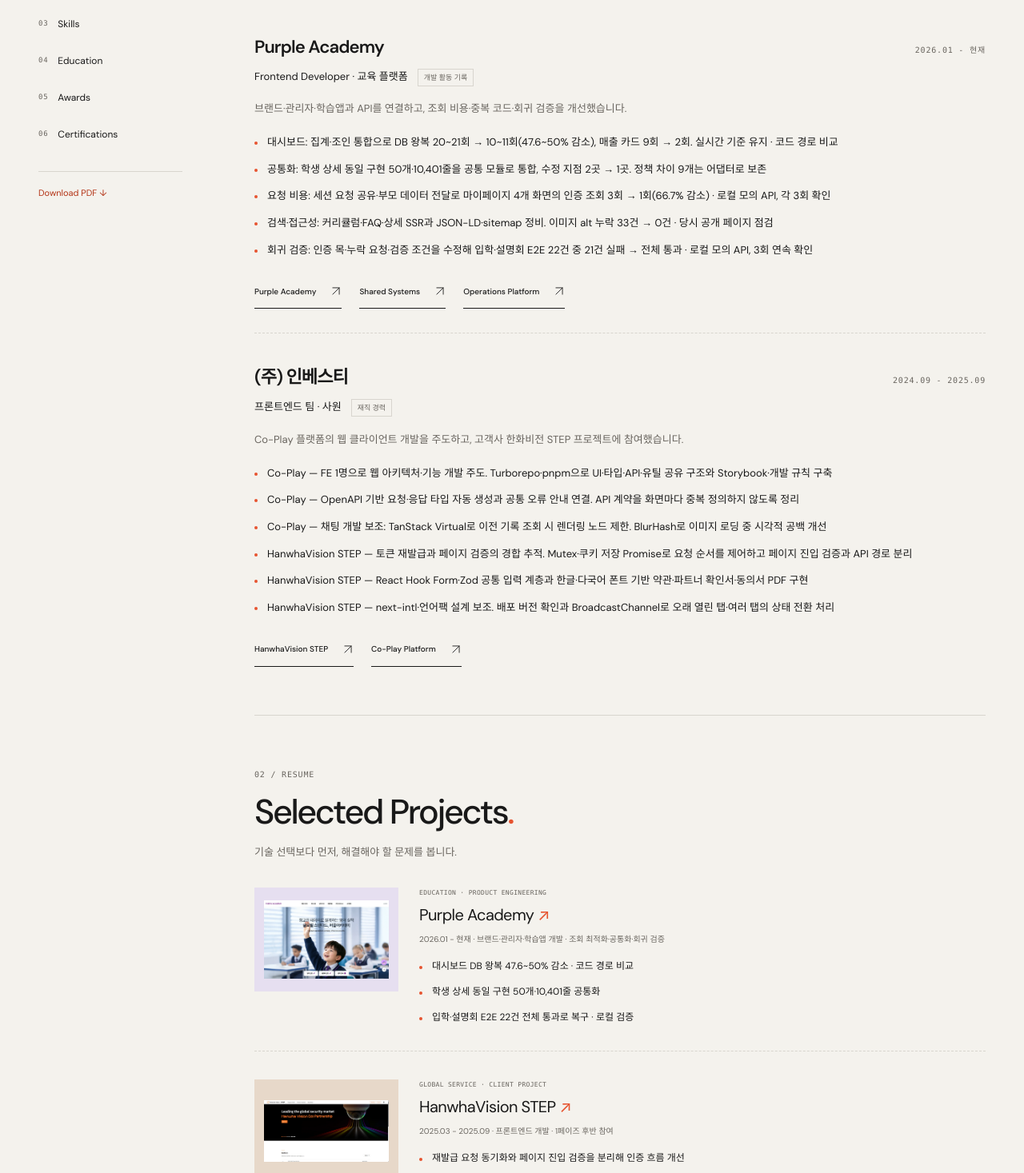
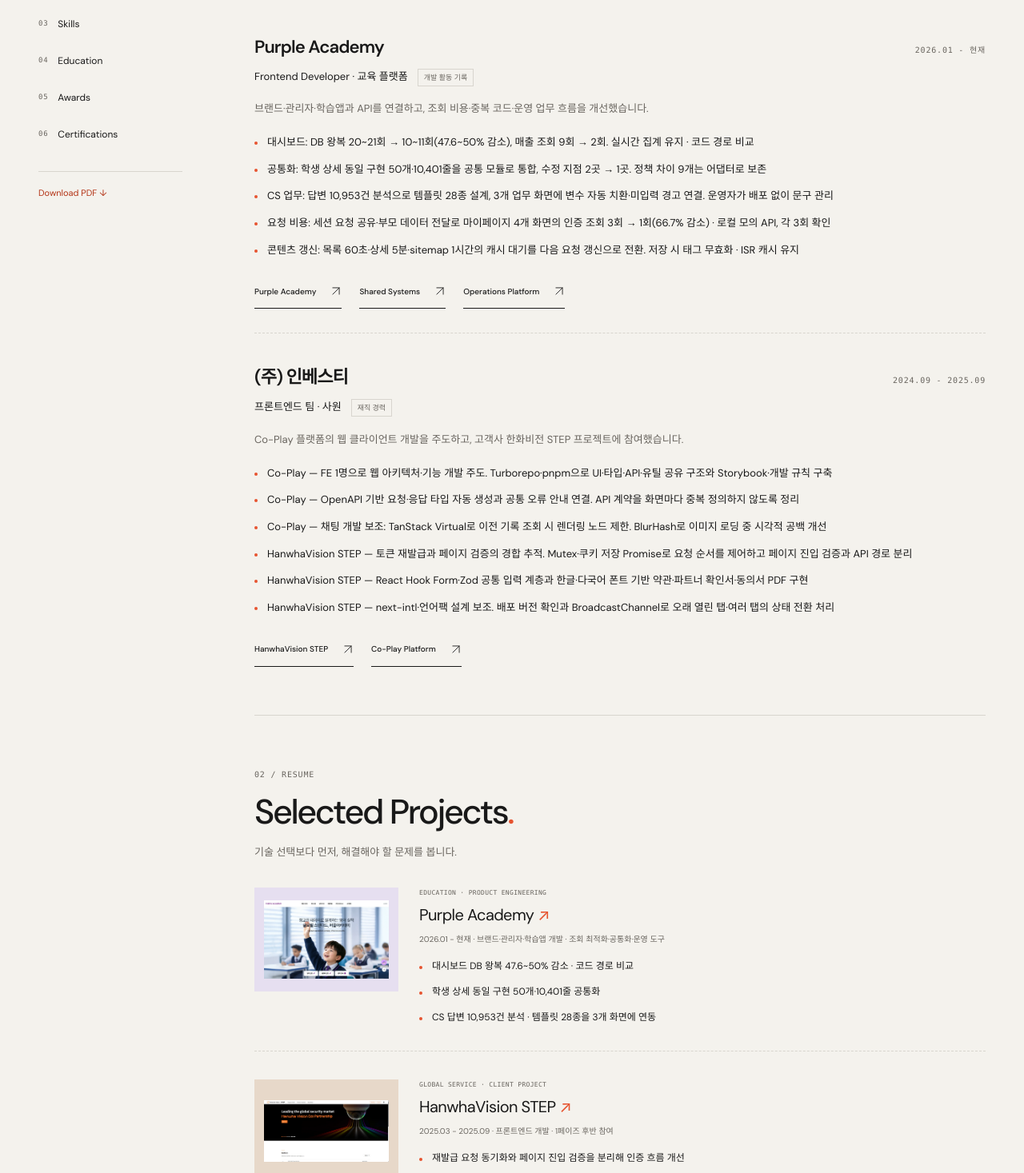
Before and after one commit to j2an777/WebPortFolio, a Next.js app: page /resume in a window 1280 px wide. Shown: the part 883-2350 px from the top of the page at 80% size. Built offline with nearby package versions, Linux system fonts and the light colour scheme; no server answers.

Commit message:
feat: select five evidence-backed Purple Academy resume achievements

```diff
--- a/src/content/portfolio.ts
+++ b/src/content/portfolio.ts
@@ -69,7 +69,7 @@
     "period": "2026.01 — 현재",
     "summary": "DB 왕복 47.6~50% 감소, 학생 상세 10,401줄 공통화로 교육 플랫폼의 조회와 유지보수 비용 개선.",
     "headline": "제품을 완성하고, 조회 비용과 중복 구현까지 줄입니다.",
-    "role": "브랜드·관리자·학습앱 개발 · 조회 최적화·공통화·회귀 검증",
+    "role": "브랜드·관리자·학습앱 개발 · 조회 최적화·공통화·운영 도구",
     "team": "사내 제품 개발팀 협업",
     "image": "/images/purple-brand.webp",
     "imageAlt": "Purple Academy 브랜드 웹 메인 화면",
@@ -86,7 +86,7 @@
     "highlights": [
       "대시보드 DB 왕복 20~21회 → 10~11회 · 코드 경로 비교",
       "학생 상세 동일 구현 50개·10,401줄 공통화",
-      "입학·설명회 E2E 22건 전체 통과로 복구 · 로컬 검증"
+      "CS 답변 10,953건 분석 · 템플릿 28종을 3개 화면에 연동"
     ],
     "sections": [
       {
@@ -149,11 +149,19 @@
         ]
       },
       {
-        "label": "07 / REGRESSION SAFETY",
-        "title": "실패하던 입학 E2E를 다시 회귀 검증에 사용할 수 있도록",
+        "label": "07 / OPERATIONS TOOLING",
+        "title": "1만 건의 답변에서 반복 업무를 줄일 도구로",
         "paragraphs": [
-          "입학·설명회 E2E 22건 중 21건이 로그인 화면으로 튕기거나 바뀐 조건을 검증하며 실패하고 있었습니다. 실제 인증 정책과 다른 세션 목의 TTL, 옮겨진 리셋 버전 상수, 누락된 전역 요청 목과 화면 문구·제출 조건을 대조해 수정했습니다.",
-          "같은 로컬 모의 API 조건에서 22건 전체 통과를 3회 연속 확인했습니다. 실패 타임아웃으로 약 4분 걸리던 실행이 통과 시 약 40초에 끝났습니다. 제품 응답속도 개선이 아니라 회귀 검증 복구이며, 실제 PG 결제 검증과는 구분합니다."
+          "당시 운영 DB 답변 10,953건의 문장 빈도와 전문 중복을 분석하고 최근 1년의 사용 여부를 재확인해 초기 답변 템플릿 28종을 설계했습니다. 퍼플아카데미 CS 14종·퍼플잉글리시 CS 4종·티처 본원 문의 10종을 각 업무 화면에 연결했습니다.",
+          "공통 선택기로 학생명·원번·날짜를 자동 치환하고, 채워지지 않은 변수는 경고와 전송 전 확인으로 안내했습니다. 기존 답변의 직접 편집 여부에 따라 교체와 추가를 구분해 통화 기록을 보존했습니다. 운영자는 관리 화면에서 배포 없이 문구·노출·순서를 바꿀 수 있습니다. 분석 건수와 구축 범위이며 응대 시간 단축률은 측정하지 않았습니다."
+        ]
+      },
+      {
+        "label": "08 / CONTENT FRESHNESS",
+        "title": "게시물 수정과 비공개 전환을 다음 조회에 반영",
+        "paragraphs": [
+          "관리자에서 게시물을 저장·삭제하거나 게시 여부를 바꾸면 공개 목록·상세·sitemap의 캐시 태그를 함께 무효화하도록 연결했습니다. 목록 60초·상세 5분·sitemap 1시간의 캐시 재검증 간격을 기다리는 대신, 무효화 성공 후 다음 요청부터 갱신하도록 바꿨습니다.",
+          "ISR 캐싱을 유지하고 저장 시에만 무효화를 요청해 주기적 폴링을 추가하지 않았습니다. 공유 태그 함수로 관리자와 웹의 규칙을 맞추고 기존 배너 무효화 서비스를 재사용했습니다. 수치는 기존 캐시 설정의 최대 대기이며 운영 지연시간의 실측 개선율이 아닙니다. 무효화 실패 시 저장은 유지하고 기존 ISR 만료로 갱신합니다."
         ]
       }
     ],
@@ -163,7 +171,8 @@
       pr(9226, "학생 상세 50개·10,401줄 공통화"),
       pr(7580, "구형 구현 정리 · 4,164줄 순감"),
       pr(9626, "마이페이지 인증 조회 3회 → 1회"),
-      pr(9789, "입학·설명회 E2E 22건 복구"),
+      pr(8849, "CS 답변 10,953건 분석 · 템플릿 28종"),
+      pr(7761, "게시물·sitemap 온디맨드 캐시 갱신"),
       pr(7255, "SSR·구조화 데이터 · alt 누락 33건 → 0건"),
       pr(7674, "브랜드 공통 UI · 24개 화면 대조"),
       pr(2471, "입학 신청·전형료 결제 3개 수단"),
--- a/src/content/resume.ts
+++ b/src/content/resume.ts
@@ -1,7 +1,7 @@
 import { profile, getProject } from "./portfolio";
 
 export const resume = {
-  updatedAt: "2026-10-12",
+  updatedAt: "2026-10-13",
   profile,
   headline: "제품의 시작부터, 다음 개선까지.",
   introduction:
@@ -14,13 +14,13 @@
       kind: "개발 활동 기록",
       role: "Frontend Developer · 교육 플랫폼",
       description:
-        "브랜드·관리자·학습앱과 API를 연결하고, 조회 비용·중복 코드·회귀 검증을 개선했습니다.",
+        "브랜드·관리자·학습앱과 API를 연결하고, 조회 비용·중복 코드·운영 업무 흐름을 개선했습니다.",
       points: [
-        "대시보드: 집계·조인 통합으로 DB 왕복 20~21회 → 10~11회(47.6~50% 감소), 매출 카드 9회 → 2회. 실시간 기준 유지 · 코드 경로 비교",
+        "대시보드: DB 왕복 20~21회 → 10~11회(47.6~50% 감소), 매출 조회 9회 → 2회. 실시간 집계 유지 · 코드 경로 비교",
         "공통화: 학생 상세 동일 구현 50개·10,401줄을 공통 모듈로 통합, 수정 지점 2곳 → 1곳. 정책 차이 9개는 어댑터로 보존",
+        "CS 업무: 답변 10,953건 분석으로 템플릿 28종 설계, 3개 업무 화면에 변수 자동 치환·미입력 경고 연결. 운영자가 배포 없이 문구 관리",
         "요청 비용: 세션 요청 공유·부모 데이터 전달로 마이페이지 4개 화면의 인증 조회 3회 → 1회(66.7% 감소) · 로컬 모의 API, 각 3회 확인",
-        "검색·접근성: 커리큘럼·FAQ·상세 SSR과 JSON-LD·sitemap 정비. 이미지 alt 누락 33건 → 0건 · 당시 공개 페이지 점검",
-        "회귀 검증: 인증 목·누락 요청·검증 조건을 수정해 입학·설명회 E2E 22건 중 21건 실패 → 전체 통과 · 로컬 모의 API, 3회 연속 확인",
+        "콘텐츠 갱신: 목록 60초·상세 5분·sitemap 1시간의 캐시 대기를 다음 요청 갱신으로 전환. 저장 시 태그 무효화 · ISR 캐시 유지",
       ],
       slugs: ["purple-academy", "shared-systems", "operations-platform"],
     },
@@ -48,7 +48,7 @@
       points: [
         "대시보드 DB 왕복 47.6~50% 감소 · 코드 경로 비교",
         "학생 상세 동일 구현 50개·10,401줄 공통화",
-        "입학·설명회 E2E 22건 전체 통과로 복구 · 로컬 검증",
+        "CS 답변 10,953건 분석 · 템플릿 28종을 3개 화면에 연동",
       ],
     },
     {
```
Also changed, not shown: 1 other file (tests, documents, lock files or other folders).
